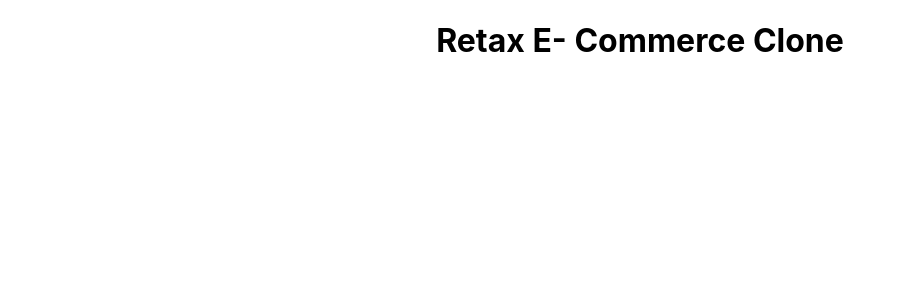
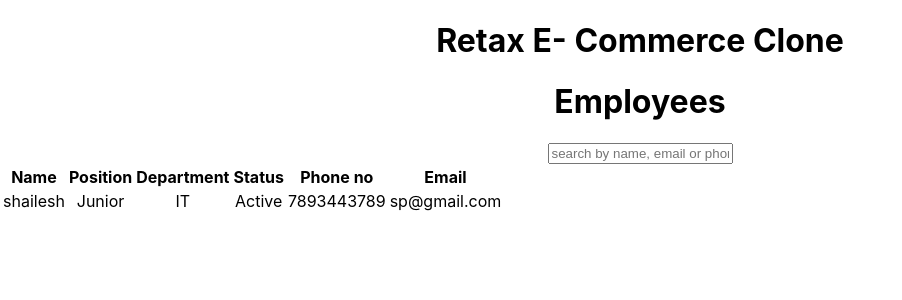
Before and after one commit to akashp369/RetaxClone, a React (Create React App) app in the folder retax-clone/: page / in a window 1280 px wide. Shown: the top 300 px of the page, without its empty margins (0-902 px from the left). Built offline with nearby package versions, Linux system fonts and the light colour scheme.

Commit message:
Employee component

```diff
--- a/retax-clone/src/App.js
+++ b/retax-clone/src/App.js
@@ -1,10 +1,12 @@
 import logo from './logo.svg';
 import './App.css';
+import Employee from './components/Employee/Employee';
 
 function App() {
   return (
     <div className="App">
       <h1>Retax E- Commerce Clone</h1>
+      <Employee />
     </div>
   );
 }
--- /dev/null
+++ b/retax-clone/src/components/Employee/Employee.jsx
@@ -0,0 +1,63 @@
+import React from "react"
+
+ function Employee () {
+
+
+    return(
+
+        <div>
+            <h1>Employees</h1>
+
+                <div className="sort">
+                    <input placeholder="search by name, email or phone no"></input>
+                </div>
+
+
+                <div className="showData">
+
+                        <table>
+                                <thead>
+                                <tr>
+
+                                    <th>Name</th>
+                                    <th>Position</th>
+                                    <th>Department</th>
+                                    <th>Status</th>
+                                    <th>Phone no</th>
+                                    <th>Email</th>
+                                </tr>
+                                </thead>
+
+                                <tbody>
+                                    <tr>
+                                        <td>shailesh</td>
+                                        <td>Junior </td>
+                                        <td>IT</td>
+                                        <td>Active</td>
+                                        <td>7893443789</td>
+                                        <td>sp@gmail.com</td>
+                                    </tr>
+                                </tbody>
+                                {/* <tbody>
+                                {employees.map((employee) => (
+                                    <div>
+
+                                        <tr key={employee.id}>
+                                        <td>{employee.id}</td>
+                                        <td>{employee.name}</td>
+                                        <td>{employee.position}</td>
+                                        </tr>
+                                    </div>
+                                ))}
+                                </tbody> */}
+                        </table>
+
+                </div>
+
+
+        </div>
+    );
+
+}
+
+export default Employee;
```
